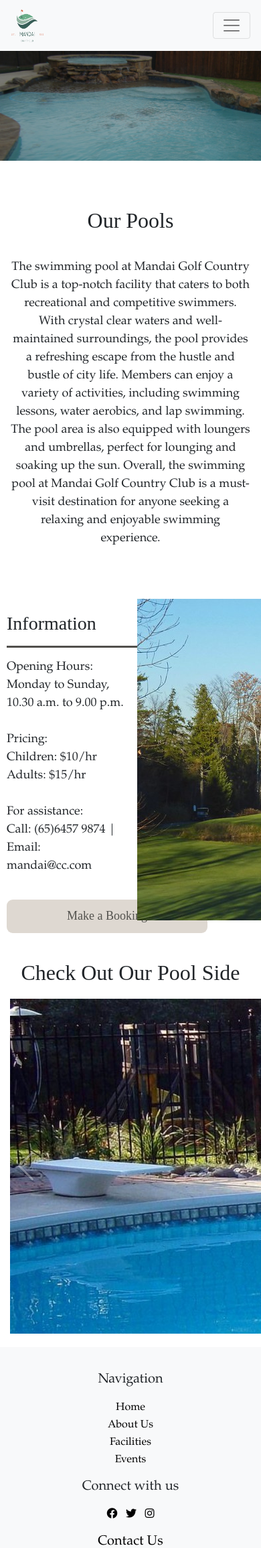
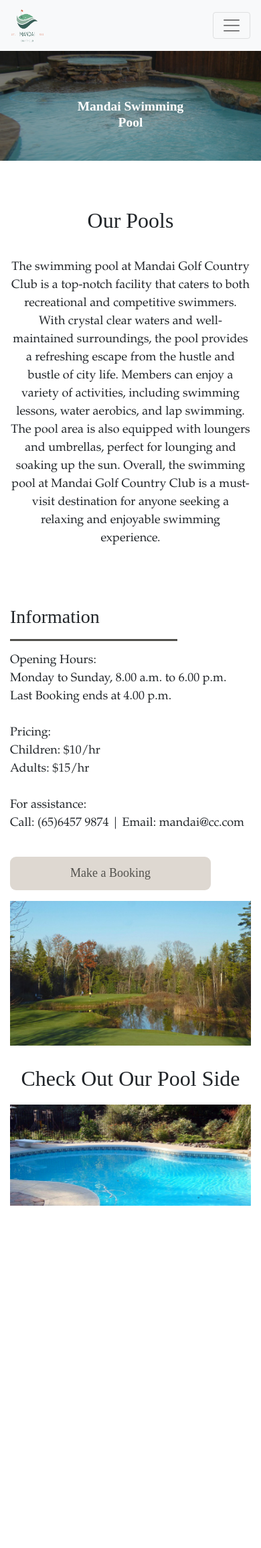
Before and after one commit to ForceLightning/INF1005-Project, a PHP site: page /swimmingPage.php in a window 390 px wide. Shown: the top 2311 px of the page at 67% size. After the commit the page ends 1800 px from the top, so only its background shows below. Run offline with PHP 8.4, Linux system fonts and the light colour scheme; some web fonts are replaced.

Commit message:
responsive fixed for header

```diff
--- a/css/main.css
+++ b/css/main.css
@@ -19,16 +19,27 @@ p, h5 {
    font-family: "Garamond", serif;
 }
 
+header{
+    position:relative;
+}
+
 body {
 background-color: #ffffff;
 }
 
 .hero-header{
-    font-size: 75px;
+    font-size: 5vw;
+}
+
+.hero-text{
+    position: absolute;A
+    top: 50%;
+    left: 50%;
+    transform: translate(-50%, -50%);
 }
 
 .hero-subheader{
-    font-size: 40px;
+    font-size: 4vw;
 }
 .container2 {
     width: max-content;
@@ -579,8 +590,8 @@ clip-path: polygon(50% 0%, 95% 25%, 95% 75%, 50% 100%, 5% 75%, 5% 25%);
 }
 
 .mySwiper{
-    width: 1000px;
-    height: 500px;
+/*    width: 1000px;
+    height: 500px;*/
     margin-bottom: 20px;
 }
 
--- a/golfPage.php
+++ b/golfPage.php
@@ -54,7 +54,8 @@
                         <hr>
                         <p class="facilities-desc">
                             Opening Hours:<br>
-                            Monday to Sunday, 10.30 a.m. to 10.00 p.m.<br> <br>
+                            Monday to Sunday, 8.00 a.m. to 6.00 p.m.<br>
+                            Last Booking ends at 4.00 p.m.<br> <br>
                             Pricing:<br>
                             Weekdays: $40/hr<br>
                             Weekends: $50/hr<br><br>
--- a/index.php
+++ b/index.php
@@ -31,7 +31,7 @@
 
     <header>
         <div class="hero-image">
-              <img class="img" src="assets/country_club_home.jpg" alt="home-page-img"/>
+              <img class="img img-fluid" src="assets/country_club_home.jpg" alt="home-page-img"/>
         </div>
         <div class ="hero-text">
             <h1 class="hero-header">Mandai Country Club</h1>
--- a/swimmingPage.php
+++ b/swimmingPage.php
@@ -36,7 +36,7 @@
             <h1 class="hero-header">Mandai Swimming Pool</h1>
         </div>
         </header>
-        <main class="container container-maxheight">
+        <main class="container container-maxheight container-fluid">
            <section id="s1">
                 <h2>Our Pools</h2>
                 <div class="row">
@@ -49,12 +49,13 @@
             </section>
             <section id="s1">
                 <div class="row facilities-info-row">
-                    <div class="column">
+                    <div class="col-sm-6">
                         <h3 class="facilities-heading">Information</h3>
                         <hr>
                         <p class="facilities-desc">
                             Opening Hours:<br>
-                            Monday to Sunday, 10.30 a.m. to 9.00 p.m.<br> <br>
+                            Monday to Sunday, 8.00 a.m. to 6.00 p.m.<br>
+                            Last Booking ends at 4.00 p.m.<br> <br>
                             Pricing:<br>
                             Children: $10/hr<br>
                             Adults: $15/hr<br><br>
@@ -65,8 +66,8 @@
                             <button type="button" class="facilities-button">Make a Booking</button>
                         </a>
                     </div>
-                    <div class="column">
-                    <img class="golf-facility-img" src="assets\golf-booking-img.jpg" alt="golf courses">
+                    <div class="col-sm-6">
+                    <img class="golf-facility-img img-fluid mt-3" src="assets\golf-booking-img.jpg" alt="golf courses">
                     </div>
                 </div>
             </section>
@@ -75,14 +76,12 @@
             <div class="swiper mySwiper swiperFacilities">
                 <div class="swiper-wrapper">
                     <div class="swiper-slide">
-                        <img src="assets/swimming-pool-1.jpg" alt="promo_photo1">
+                        <img class="img-fluid" src="assets/swimming-pool-1.jpg" alt="pool_photo1">
                     </div>
                     <div class="swiper-slide">
-                        <img src="assets/swimming-pool-2.jpg" alt="promo_photo1">
+                        <img class="img-fluid" src="assets/swimming-pool-2.jpg" alt="pool_photo2">
                     </div>
-                    <div class="swiper-slide">
-                        <img src="assets/swimming-pool-3.jpg" alt="promo_photo1">
-                    </div>
+<!--
                 </div>
                 <div class="swiper-button-next"></div>
                 <div class="swiper-button-prev"></div>
```
